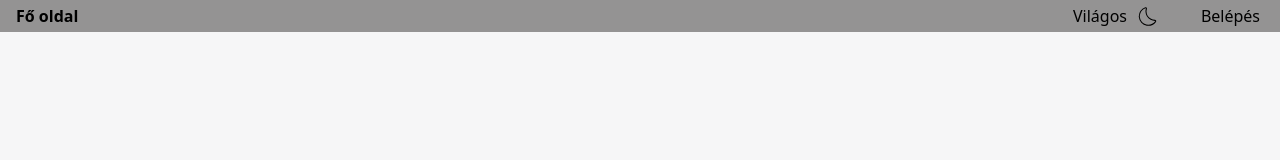
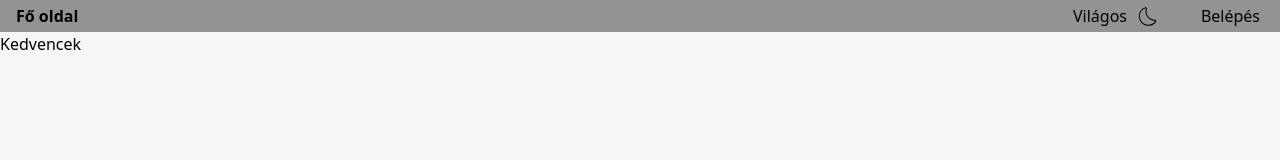
Before and after one commit to thespekky/react_app, a React (Vite) app in the folder frontend/: page /kedvencek in a window 1280 px wide. Shown: the top 160 px of the page. Built offline with nearby package versions, Linux system fonts and the light colour scheme.

Commit message:
kedvencek oldal létrehozása

```diff
--- a/frontend/src/App.jsx
+++ b/frontend/src/App.jsx
@@ -9,6 +9,7 @@ import Reg from "./Components/Pages/Reg/reg.jsx";
 import Login from "./Components/Pages/Login/login.jsx";
 import Logout from "./Components/Pages/Logout/logout.jsx";
 import Kosaras from "./Components/Pages/Kosaras/kosaras.jsx";
+import Kedvencek from "./Components/Pages/Kedvencek/kedvencek.jsx";
 
 function App() {
   return (
@@ -22,6 +23,7 @@ function App() {
             <Route path="/reg" element={<Reg />}></Route>
             <Route path="/logout" element={<Logout />}></Route>
             <Route path="/kosarasok/:id" element={<Kosaras />}></Route>
+            <Route path="/kedvencek" element={<Kedvencek />}></Route>
           </Routes>
         </AlertPRovider>
       </AuthProvider>
--- a/frontend/src/Components/Navbar/Navbar.jsx
+++ b/frontend/src/Components/Navbar/Navbar.jsx
@@ -79,7 +79,7 @@ export default function Navbar() {
         <div className="">
           <ul className="max-lg:gap-0 m-0 flex list-none justify-center gap-3.5 p-0">
             {isLoggedIn ? (
-              <CostumeLink to="/valami">valami</CostumeLink>
+              <CostumeLink to="/kedvencek">Kedvencek</CostumeLink>
             ) : (
               <></>
             )}
--- /dev/null
+++ b/frontend/src/Components/Pages/Kedvencek/kedvencek.jsx
@@ -0,0 +1,24 @@
+import Cookies from "universal-cookie";
+import { Alert } from "../../Alert/Alert";
+import AlertContext from "../../Alert/alert.context";
+import { useAuth } from "../../AuthContext/AuthContext";
+import { useContext } from "react";
+const cookies = new Cookies();
+export default function Kedvencek() {
+  const { isLoggedIn } = useAuth();
+  const [, sertAlert] = useContext(AlertContext);
+  const showAlert = (text, type) => {
+    sertAlert({
+      text,
+      type,
+    });
+  };
+  return (
+    <>
+      <Alert />
+      <div>
+        <h1>Kedvencek</h1>
+      </div>
+    </>
+  );
+}
```
Also changed, not shown: 1 other file (tests, documents, lock files or other folders).
